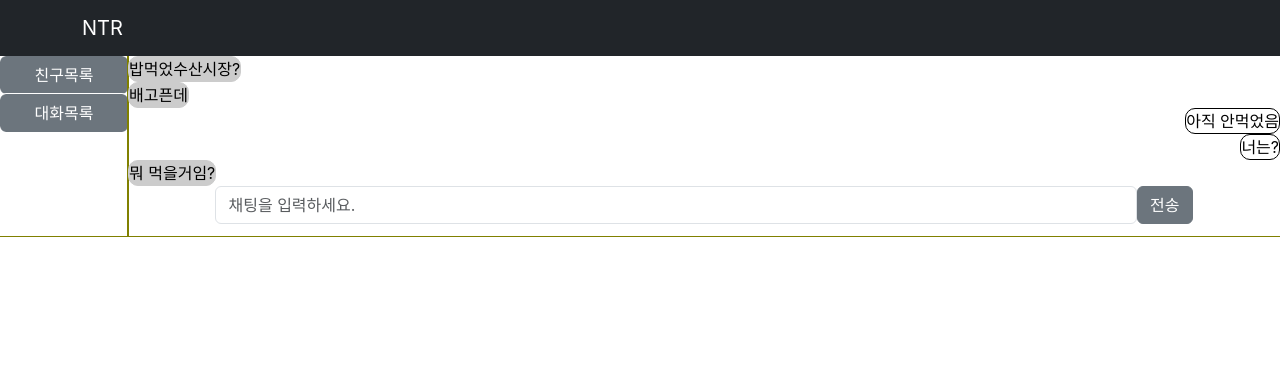
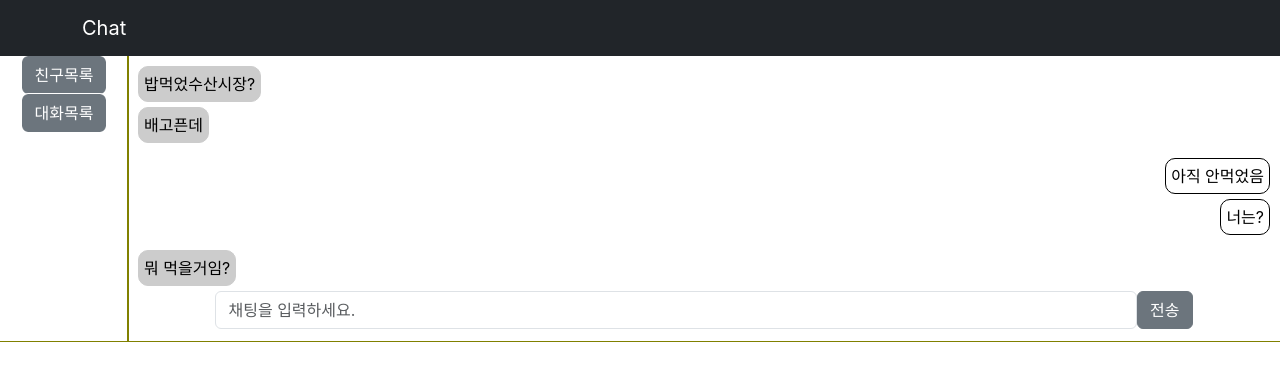
Before and after one commit to veloperlee/chat, a React (Create React App) app in the folder chat/: page / in a window 1280 px wide. Shown: the top 368 px of the page. Built offline with nearby package versions, Linux system fonts and the light colour scheme.

Commit message:
friend, chat component 형식으로 변경

```diff
--- a/chat/src/App.css
+++ b/chat/src/App.css
@@ -105,6 +105,8 @@ main .chat {
   flex-direction: column;
   align-content: flex-start;
   align-items: flex-start;
+  margin-left: 10px;
+  margin-top: 10px;
 }
 
 .user1 ul li {
@@ -114,6 +116,8 @@ main .chat {
   text-align: left;
   border: 1px solid #ccc;
   border-radius: 10px;
+  margin-bottom: 5px;
+  padding: 5px;
 }
 
 .user2 ul {
@@ -121,6 +125,8 @@ main .chat {
   flex-direction: column;
   justify-content: flex-end;
   align-items: flex-end;
+  margin-right: 10px;
+  margin-top: 10px;
 }
 
 .user2 ul li {
@@ -130,6 +136,8 @@ main .chat {
   text-align: right;
   border: 1px solid #000;
   border-radius: 10px;
+  margin-bottom: 5px;
+  padding: 5px;
 }
 
 .chat .form {
--- a/chat/src/App.js
+++ b/chat/src/App.js
@@ -3,45 +3,55 @@ import './App.css';
 import { Button, Container, Nav, Navbar, Row, Col, Form } from 'react-bootstrap';
 import { Routes, Route, Link, useNavigate, Outlet } from 'react-router-dom';
 import { useState, useEffect } from 'react';
+import Friend from './components/Friend.js';
+import Chat from './components/Chat.js';
 
 function App() {
-  let [friends, setFriends] = useState([]);
-  let [chats, setChats] = useState([]);
+
+  // 친구목록
+  // let [friends, setFriends] = useState([]);
+
+  // 대화목록
+  // let [chats, setChats] = useState([]);
+
+  // 메뉴이동 네비게이터
   let navigate = useNavigate();
 
   // sideBar useState
   let [sideBar, setSideBar] = useState(false);
 
-  useEffect(() => {
-    fetch('/data.json')
-      .then(response => {
-        if (!response.ok) {
-          throw new Error('Network response was not ok');
-        }
-        return response.json();
-      })
-      .then(data => setFriends(data.friend))
-      .catch(error => console.error('Error fetching data:', error));
-  }, []);
+  // 친구목록
+  // useEffect(() => {
+  //   fetch('/data.json')
+  //     .then(response => {
+  //       if (!response.ok) {
+  //         throw new Error('Network response was not ok');
+  //       }
+  //       return response.json();
+  //     })
+  //     .then(data => setFriends(data.friend))
+  //     .catch(error => console.error('Error fetching data:', error));
+  // }, []);
 
-  useEffect(() => {
-    fetch('/data.json')
-      .then(response => {
-        if (!response.ok) {
-          throw new Error('Network response was not ok');
-        }
-        return response.json();
-      })
-      .then(data => setChats(data.chat))
-      .catch(error => console.error('Error fetching data:', error));
-  }, []);
+  // 대화목록
+  // useEffect(() => {
+  //   fetch('/data.json')
+  //     .then(response => {
+  //       if (!response.ok) {
+  //         throw new Error('Network response was not ok');
+  //       }
+  //       return response.json();
+  //     })
+  //     .then(data => setChats(data.chat))
+  //     .catch(error => console.error('Error fetching data:', error));
+  // }, []);
 
   return (
 
     <div className="App">
       <Navbar bg="dark" data-bs-theme="dark">
         <Container>
-          <Navbar.Brand onClick={() => { navigate('/') }}>NTR</Navbar.Brand>
+          <Navbar.Brand onClick={() => { navigate('/') }}>Chat</Navbar.Brand>
           <Nav className="me-auto">
             {/* <Nav.Link onClick={() => { navigate('/login') }}>Login</Nav.Link> */}
             {/* <Nav.Link onClick={() => { navigate('/login') }}>Login</Nav.Link> */}
@@ -51,26 +61,26 @@ function App() {
       </Navbar>
       <main>
         <div className='sideBar'>
-          <Button className='btn' variant="secondary" onClick={() => setSideBar(!sideBar)}>
+          {/* <Button className='btn' variant="secondary" onClick={() => setSideBar(!sideBar)}>
             {sideBar ? '닫기' : '친구목록'}
           </Button>{' '}
-          {/* <button onClick={ () => setSideBar(!sideBar) }>
-          { sideBar ? '닫기' : '열기'}
-        </button> */}
-          {/* <button>사이드바</button> */}
           {
             sideBar == true ? <FriendList friends={friends} /> : null
-          }
+          } */}
+          <Friend sideBar={sideBar} setSideBar={setSideBar} />
 
 
-
-          <Button className='btn' variant="secondary" onClick={() => setSideBar(!sideBar)}>
+          {/* <Button className='btn' variant="secondary" onClick={() => setSideBar(!sideBar)}>
             {sideBar ? '닫기' : '대화목록'}
           </Button>{' '}
           {
             sideBar == true ? <ChatList chats={chats} /> : null
-          }
+          } */}
+          {/* <button onClick={() => setSideBar(!sideBar)}>
+            {sideBar ? '닫기' : '열기'}
+            </button> */}
           {/* <ChatList chats={chats} /> */}
+          <Chat sideBar={sideBar} setSideBar={setSideBar} />
 
         </div>
 
@@ -109,50 +119,41 @@ function App() {
   );
 }
 
-{/* Friend */ }
-function FriendList(props) {
-  return (
-    <div className='friend'>
-      <h2>친구목록</h2>
-      <ul>
-        {props.friends.map(function (friend, i) {
-          return (
-            <li key={friend.id}>
-              {friend.title} ({friend.speed})
-            </li>
-          );
-        })}
-      </ul>
-    </div>
-  )
-}
+// Friend
+// function FriendList(props) {
+//   return (
+//     <div className='friend'>
+//       <h2>친구목록</h2>
+//       <ul>
+//         {props.friends.map(function (friend, i) {
+//           return (
+//             <li key={friend.id}>
+//               {friend.title} ({friend.speed})
+//             </li>
+//           );
+//         })}
+//       </ul>
+//     </div>
+//   )
+// }
 
-// { Chat }
-function ChatList(props) {
-  return (
-    <div className='friend'>
-      <h2>대화목록</h2>
-      {/* <ul>
-        {props.chats.map(function (chats, i) {
-          return (
-            <li key={chats.id}>
-              {chats.title} ({chats.speed})
-            </li>
-          );
-        })}
-      </ul> */}
-      <table>
-        {props.chats.map(function (chats, i) {
-          return (
-            <tr>
-              <td>{chats.title}</td>
-              <td>{chats.speed}</td>
-            </tr>
-          );
-        })}
-      </table>
-    </div>
-  )
-}
+// Chat
+// function ChatList(props) {
+//   return (
+//     <div className='friend'>
+//       <h2>대화목록</h2>
+//       <table>
+//         {props.chats.map(function (chats, i) {
+//           return (
+//             <tr>
+//               <td>{chats.title}</td>
+//               <td>{chats.speed}</td>
+//             </tr>
+//           );
+//         })}
+//       </table>
+//     </div>
+//   )
+// }
 
 export default App;
--- /dev/null
+++ b/chat/src/components/Chat.js
@@ -0,0 +1,51 @@
+import { useState, useEffect } from 'react';
+import { Button, Container, Nav, Navbar, Row, Col, Form } from 'react-bootstrap';
+
+function Chat({ sideBar, setSideBar }) {
+    // 대화목록
+    let [chats, setChats] = useState([]);
+
+    // 대화목록
+    useEffect(() => {
+        fetch('/data.json')
+            .then(response => {
+                if (!response.ok) {
+                    throw new Error('Network response was not ok');
+                }
+                return response.json();
+            })
+            .then(data => setChats(data.chat))
+            .catch(error => console.error('Error fetching data:', error));
+    }, []);
+
+    return (
+        <div>
+            <Button className='btn' variant="secondary" onClick={() => setSideBar(!sideBar)}>
+                {sideBar ? '닫기' : '대화목록'}
+            </Button>{' '}
+            {
+                sideBar == true ? <ChatList chats={chats} /> : null
+            }
+        </div>
+    )
+}
+
+function ChatList(props) {
+    return (
+        <div className='friend'>
+            <h2>대화목록</h2>
+            <table>
+                {props.chats.map(function (chats, i) {
+                    return (
+                        <tr>
+                            <td>{chats.title}</td>
+                            <td>{chats.speed}</td>
+                        </tr>
+                    );
+                })}
+            </table>
+        </div>
+    )
+}
+
+export default Chat
--- /dev/null
+++ b/chat/src/components/Friend.js
@@ -0,0 +1,48 @@
+import React, { useState, useEffect } from 'react';
+import { Button } from 'react-bootstrap';
+
+function Friend({ sideBar, setSideBar }) { // props를 객체 형태로 받습니다.
+    // 친구목록
+    let [friends, setFriends] = useState([]);
+
+    // 친구목록
+    useEffect(() => {
+        fetch('/data.json')
+            .then(response => {
+                if (!response.ok) {
+                    throw new Error('Network response was not ok');
+                }
+                return response.json();
+            })
+            .then(data => setFriends(data.friend))
+            .catch(error => console.error('Error fetching data:', error));
+    }, []);
+
+    return (
+        <div>
+            <Button className='btn' variant="secondary" onClick={() => setSideBar(!sideBar)}>
+                {sideBar ? '닫기' : '친구목록'}
+            </Button>{' '}
+            {
+                sideBar === true ? <FriendList friends={friends} /> : null
+            }
+        </div>
+    );
+}
+
+function FriendList({ friends }) {
+    return (
+        <div className='friend'>
+            <h2>친구목록</h2>
+            <ul>
+                {friends.map((friend) => (
+                    <li key={friend.id}>
+                        {friend.title} ({friend.speed})
+                    </li>
+                ))}
+            </ul>
+        </div>
+    );
+}
+
+export default Friend;
```
